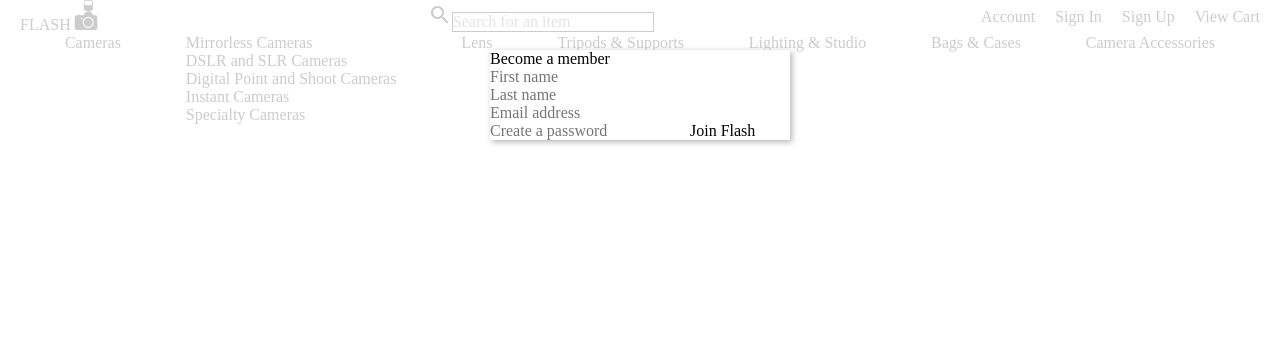
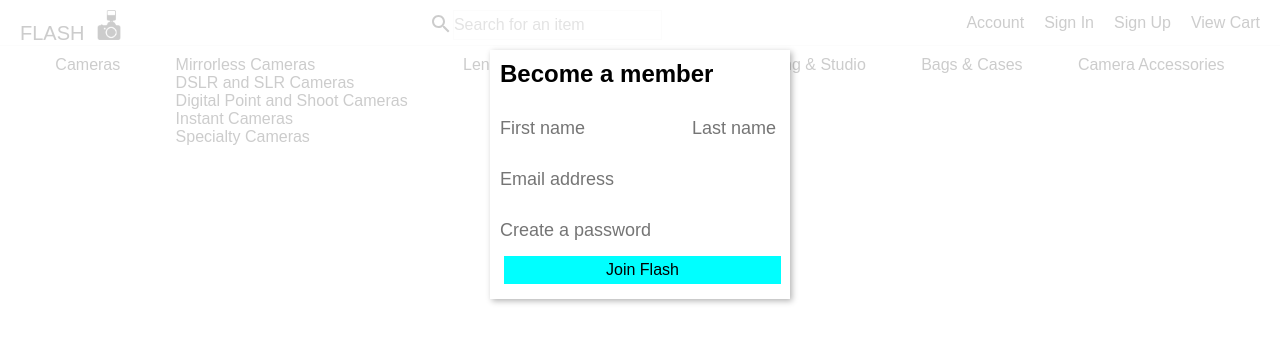
Before and after one commit to douglasryu/Flash, a React (Create React App) app: page / in a window 1280 px wide. Both pictures are taken after a click on the button "Sign Up". Shown: the top 342 px of the page. Built offline with nearby package versions, Linux system fonts and the light colour scheme; no server answers.

Commit message:
Update Navigation

```diff
--- a/src/components/Navigation.js
+++ b/src/components/Navigation.js
@@ -15,7 +15,7 @@ const Navigation = props => {
             <div className="nav__bar">
                 <Link to="/" className="nav__logo">FLASH<img className="logo" src={require("../assets/camera.png")} alt="logo" /></Link>
                 <form>
-                    <SearchIcon />
+                    <SearchIcon className="nav__search--icon" />
                     <input className="nav__search" type="text" placeholder="Search for an item"></input>
                 </form>
                 <button className="nav__item nav__account">Account</button>
@@ -31,7 +31,7 @@ const Navigation = props => {
                 <form>
                     <input className="nav__search" type="text" placeholder="Search for an item" />
                 </form>
-                <button className="nav__item">Account</button>
+                <button className="nav__item nav__account">Account</button>
                 <button className="nav__item" onClick={() => props.openModal("signin")}>Sign Out</button>
                 <button className="nav__item">View Cart</button>
             </div>
@@ -41,7 +41,7 @@ const Navigation = props => {
 
 const mapStateToProps = state => {
     return {
-        // token: state.session.token
+        token: state.session.token
     }
 }
 
--- a/src/components/Signup.js
+++ b/src/components/Signup.js
@@ -27,12 +27,12 @@ const Signup = props => {
             <div className="modal__header">Become a member</div>
             <form className="form__container" onSubmit={handleSubmit}>
                 <div className="form__input-name-container">
-                    <input type="text" onChange={updateFirstName} value={firstName} className="form__input-firstname" placeholder="First name" />
-                    <input type="text" onChange={updateLastName} value={lastName} className="form__input-lastname" placeholder="Last name" />
+                    <input type="text" onChange={updateFirstName} value={firstName} className="form__input--firstname" placeholder="First name" />
+                    <input type="text" onChange={updateLastName} value={lastName} className="form__input--lastname" placeholder="Last name" />
                 </div>
                 <input type="email" onChange={updateEmail} value={email} className="form__input" placeholder="Email address" />
                 <input onChange={updatePassword} value={password} className="form__input" placeholder="Create a password" />
-                <button className="form__button">Join Flash</button>
+                <button className="signupform__button">Join Flash</button>
             </form>
         </>
     );
--- a/src/stylesheets/index.css
+++ b/src/stylesheets/index.css
@@ -1 +1,5 @@
 /* TODO Add site wide styles */
+html,
+body {
+    font-family: Arial, Helvetica, sans-serif;
+}
--- a/src/stylesheets/navigation.css
+++ b/src/stylesheets/navigation.css
@@ -2,21 +2,33 @@
     display: flex;
     align-items: center;
     justify-content: space-between;
+    margin-bottom: 10px;
+    border-bottom: 1px solid #efefef;
 }
 
 .nav__logo {
     margin-right: auto;
     margin-left: 20px;
+    font-size: 20px;
 }
+
 
 .logo {
     display: inline-block;
     width: 30px;
+    margin: 10px 0px 0px 10px;
+}
+
+.nav__search--icon {
+    position: relative;
+    top: 6px;
 }
 
 .nav__search {
     margin-right: auto;
     border: 1px solid black;
+    padding: 5px 0px 5px 0px;
+    border: 1px solid #efefef;
 }
 
 .nav__account {
@@ -26,3 +38,65 @@
 .nav__item {
     margin-right: 20px;
 }
+
+
+/* Modal-Signin CSS */
+.modal__header {
+    font-size: 24px;
+    font-weight: 600;
+    padding: 10px 0px 5px 5px;
+    margin-left: 5px;
+}
+
+.form__container {
+    padding: 0px 0px 5px 5px;
+}
+
+.form__input {
+    padding: 15px 0px 15px 0px;
+    font-size: 18px;
+    margin-left: 5px;
+}
+
+.form__button {
+    display: block;
+    margin: 15px auto 15px auto;
+    background-color: aqua;
+    padding: 5px 120px 5px 120px;
+}
+
+.demo__button {
+    display: block;
+    background-color: aqua;
+    margin: 0px auto 10px auto;
+    padding: 5px 102px 5px 102px;
+}
+
+/* Modal-Signup CSS*/
+.form__input-name-container {
+    margin: 10px 0px 0px 0px;
+    display: flex;
+}
+
+.form__input--firstname {
+    display: inline-block;
+    margin: 0 auto;
+    padding: 15px 0px 15px 5px;
+    font-size: 18px;
+}
+
+.form__input--lastname {
+    display: inline-block;
+    position: relative;
+    right: 40px;
+    padding: 15px 0px 15px 0px;
+    font-size: 18px;
+}
+
+.signupform__button {
+    display: block;
+    background-color: aqua;
+    margin: 0px auto 10px auto;
+    padding: 5px 102px 5px 102px;
+    /* font-size: 18px; */
+}
```
